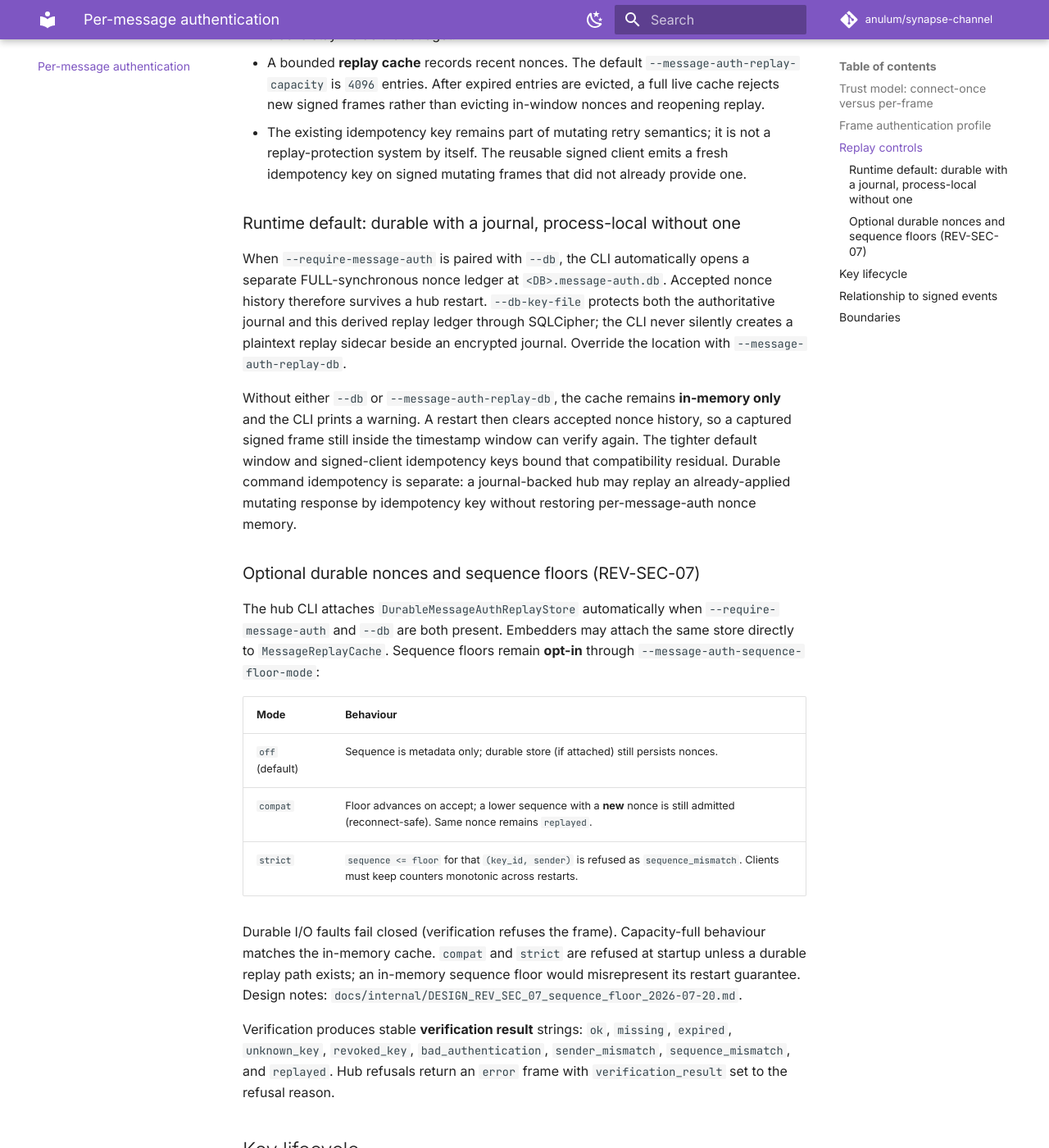
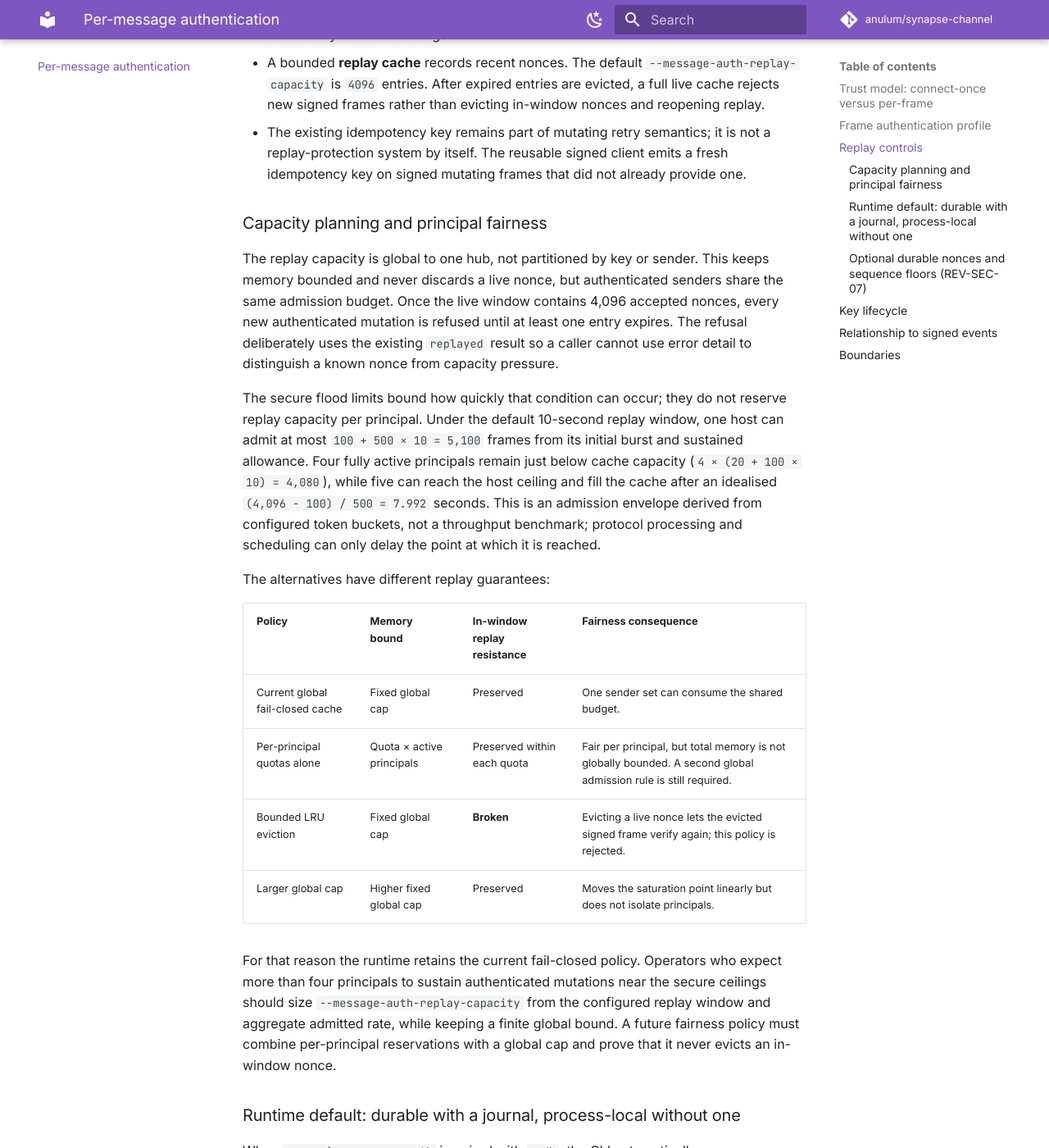
Before and after one commit to anulum/synapse-channel, an MkDocs documentation site: the page built from docs/per-message-authentication.md, in a window 1280 px wide and 1400 px high, scrolled down 2502 px. Shown: the whole window at 82% size. Built offline with MkDocs 1.6.1 and Material for MkDocs 9.7.7, drawn with Linux system fonts in a browser that asks for light colours; comment, search, counter and statistics services are not loaded.

Commit message:
test(auth): pin replay fairness envelope
Add real WebSocket multi-principal saturation coverage and document the default secure-rate capacity threshold. Keep fail-closed replay admission unchanged because LRU eviction would reopen live nonces.

Parity: no runtime protocol behavior changed.

Benchmarks: not applicable; this is a capacity envelope, not throughput.

Seat: 2970473

Authored by Anulum Fortis & Arcane Sapience (protoscience@anulum.li)

```diff
--- a/docs/per-message-authentication.md
+++ b/docs/per-message-authentication.md
@@ -127,6 +127,42 @@ Per-message authentication includes replay protection:
   fresh idempotency key on signed mutating frames that did not already provide
   one.
 
+### Capacity planning and principal fairness
+
+The replay capacity is global to one hub, not partitioned by key or sender. This
+keeps memory bounded and never discards a live nonce, but authenticated senders
+share the same admission budget. Once the live window contains 4,096 accepted
+nonces, every new authenticated mutation is refused until at least one entry
+expires. The refusal deliberately uses the existing `replayed` result so a
+caller cannot use error detail to distinguish a known nonce from capacity
+pressure.
+
+The secure flood limits bound how quickly that condition can occur; they do not
+reserve replay capacity per principal. Under the default 10-second replay
+window, one host can admit at most `100 + 500 × 10 = 5,100` frames from its
+initial burst and sustained allowance. Four fully active principals remain just
+below cache capacity (`4 × (20 + 100 × 10) = 4,080`), while five can reach the
+host ceiling and fill the cache after an idealised `(4,096 − 100) / 500 = 7.992`
+seconds. This is an admission envelope derived from configured token buckets,
+not a throughput benchmark; protocol processing and scheduling can only delay
+the point at which it is reached.
+
+The alternatives have different replay guarantees:
+
+| Policy | Memory bound | In-window replay resistance | Fairness consequence |
+| --- | --- | --- | --- |
+| Current global fail-closed cache | Fixed global cap | Preserved | One sender set can consume the shared budget. |
+| Per-principal quotas alone | Quota × active principals | Preserved within each quota | Fair per principal, but total memory is not globally bounded. A second global admission rule is still required. |
+| Bounded LRU eviction | Fixed global cap | **Broken** | Evicting a live nonce lets the evicted signed frame verify again; this policy is rejected. |
+| Larger global cap | Higher fixed global cap | Preserved | Moves the saturation point linearly but does not isolate principals. |
+
+For that reason the runtime retains the current fail-closed policy. Operators
+who expect more than four principals to sustain authenticated mutations near
+the secure ceilings should size `--message-auth-replay-capacity` from the
+configured replay window and aggregate admitted rate, while keeping a finite
+global bound. A future fairness policy must combine per-principal reservations
+with a global cap and prove that it never evicts an in-window nonce.
+
 ### Runtime default: durable with a journal, process-local without one
 
 When `--require-message-auth` is paired with `--db`, the CLI automatically
```
Also changed, not shown: 2 other files.
